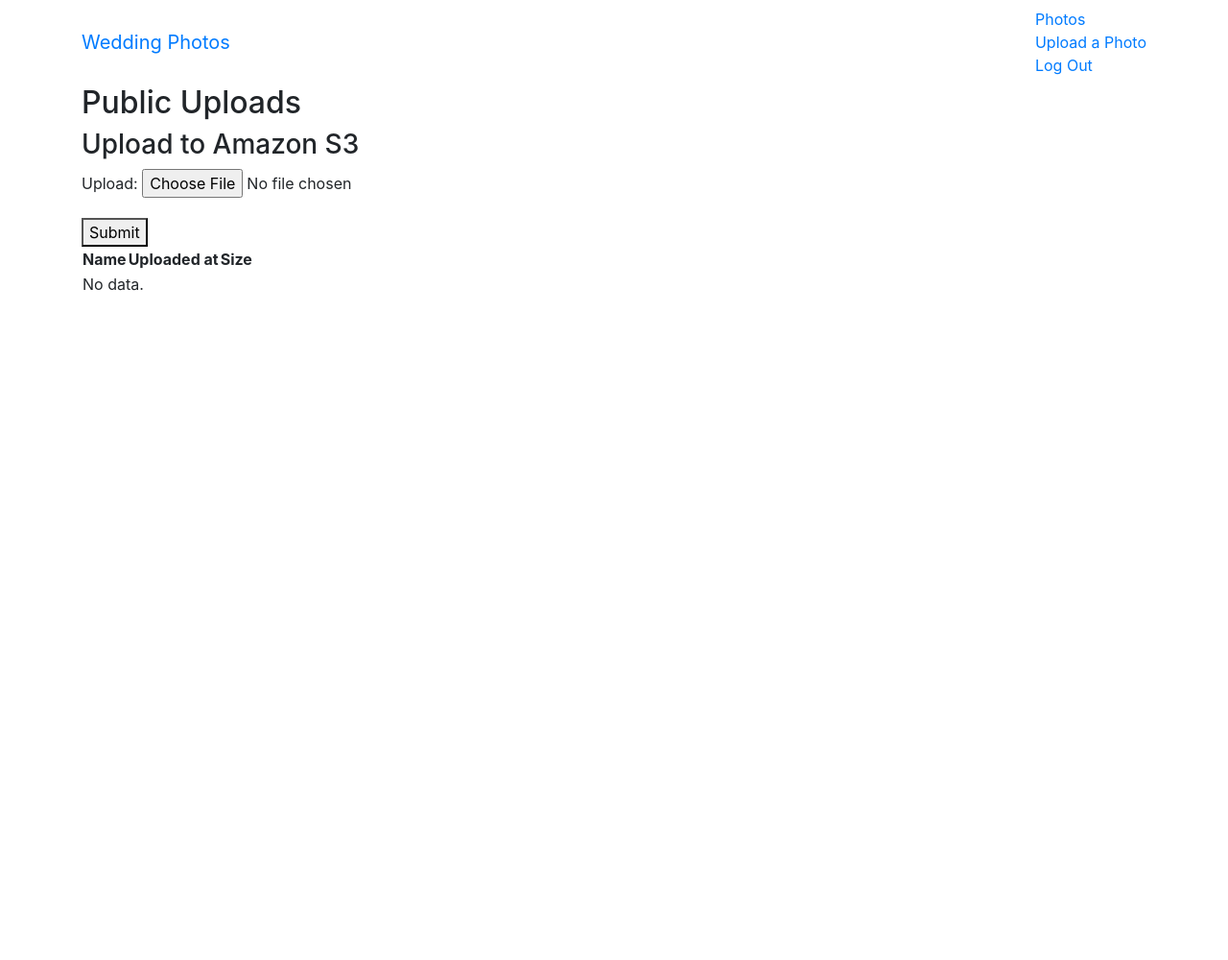
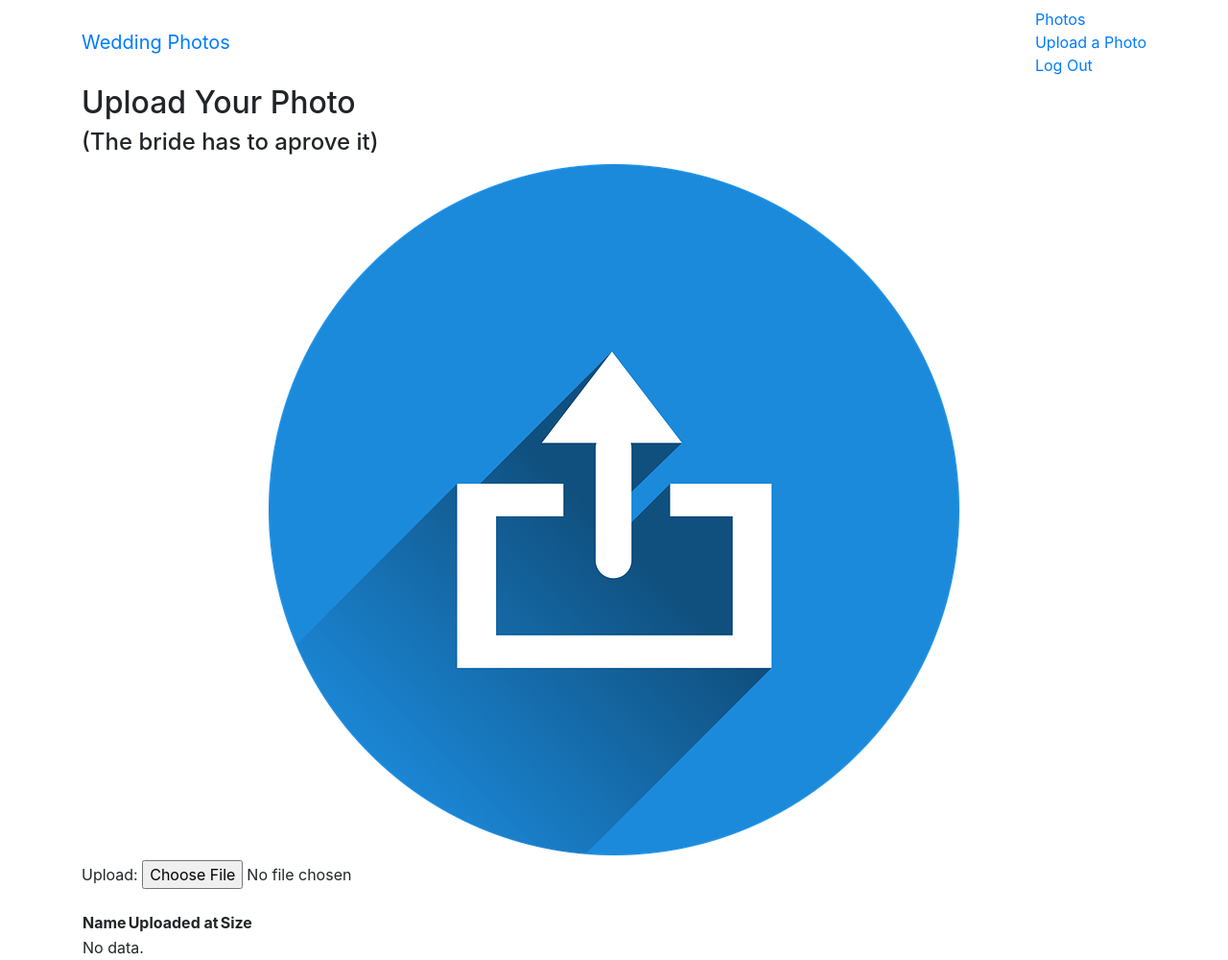
Before and after one commit to chmbrs/WeddingUpload, a Django app: page /upload/ in a window 1280 px wide. Shown: the whole page at 96% size. Before the commit the page ends 303 px from the top, so only its background shows below. Run offline with Django 3.2, Linux system fonts and the light colour scheme; the visitor is signed in with stand-in values (Sample User, id 1); data that the repository does not hold is empty; some libraries are stand-ins or nearby versions.

Commit message:
Continue

```diff
--- a/accounts/views.py
+++ b/accounts/views.py
@@ -3,6 +3,7 @@
 from django.views.generic import CreateView
 
 from . import forms
+
 # Create your views here.
 class SignUp(CreateView):
     form_class = forms.UserCreateForm
--- a/templates/base.html
+++ b/templates/base.html
@@ -30,7 +30,7 @@
             <ul class="nav navbar-nav navbar-right">
               {% if user.is_authenticated %}
                 <li class="nav-item"><a href="#">Photos</a></li>
-                <li class="nav-item"><a href="#">Upload a Photo</a></li>
+                <li class="nav-item"><a href="{% url 'upload' %}">Upload a Photo</a></li>
                 <li class="nav-item"><a href="{% url 'accounts:logout' %}">Log Out</a></li>
               {% else %}
                 <li class="nav-item"><a href="#">Photos</a></li>
--- a/templates/index.html
+++ b/templates/index.html
@@ -2,4 +2,8 @@
 
 {% block content %}
   <h1> Welcome to Wedding Upload!</h1>
+  {% if user.is_authenticated %}
+  {% else %}
+    <h2>Please <a href="/accounts/login/">Log In</a> or <a href="/accounts/signup/">Sign Up</a> to view, upload and comment the photos.</h2>
+  {% endif %}
 {% endblock %}
--- a/upload/templates/upload/document_form.html
+++ b/upload/templates/upload/document_form.html
@@ -1,14 +1,33 @@
 {% extends 'base.html' %}
+{% load staticfiles %}
 
 {% block content %}
-  <h2>Public Uploads</h2>
-  <h3>Upload to Amazon S3</h3>
+  {% if user.is_authenticated %}
+    <h2>Upload Your Photo</h2>
+    <h4>(The bride has to aprove it)</h4>
 
-  <form method="post" enctype="multipart/form-data">
+  <!-- <form method="post" enctype="multipart/form-data">
     {% csrf_token %}
     {{ form.as_p }}
     <button type="submit">Submit</button>
+  </form> -->
+
+    <div class="fileinput fileinput-new" data-provides="fileinput" style="margin-left: auto; margin-right: auto; width: 100%; max-height: 60vw;">
+      <div class="fileinput-new thumbnail" style="width: 100%">
+        <img src="{% static 'images/upload.png' %}" alt="...">
+      </div>
+      <div class="fileinput-preview fileinput-exists thumbnail" style="margin-left: auto; margin-right: auto; max-width: 100%;"></div>
+      <div>
+        <!-- <span class="btn btn-primary btn-lg btn-block btn-file"><span class="fileinput-new">Select Image</span><span class="fileinput-exists">Change</span><input type="file" id="file-input"></span> -->
+        <form enctype="multipart/form-data" method="POST">
+          {% csrf_token %}
+          {{ form.as_p }}
+          <input type="text" name="photo-title" class="form-control form-control-lg fileinput-exists" style="margin-top: 15px; margin-bottom: 5px" placeholder="Photo Title">
+          <input type="submit" class="btn btn-success btn-lg btn-block fileinput-exists" value="Upload Photo">
         </form>
+      </div>
+    </div>
+
 
     <table>
       <thead>
@@ -32,4 +51,9 @@
         {% endfor %}
       </tbody>
     </table>
+    {% else %}
+      <h1> Welcome to Wedding Upload!</h1>
+      <h2>Please <a href="/accounts/login/">Log In</a> or <a href="/accounts/signup/">Sign Up</a> to view, upload and comment the photos.</h2>
+    {% endif %}
+
 {% endblock %}
--- a/upload/views.py
+++ b/upload/views.py
@@ -10,7 +10,7 @@
 class DocumentCreateView(CreateView):
     model = Document
     fields = ['upload', ]
-    success_url = reverse_lazy('home')
+    success_url = reverse_lazy('upload')
 
     def get_context_data(self, **kwargs):
         context = super().get_context_data(**kwargs)
--- a/weddingupload/settings.py
+++ b/weddingupload/settings.py
@@ -157,7 +157,7 @@
 DEFAULT_FILE_STORAGE = 'weddingupload.storage_backends.MediaStorage'
 
 
-LOGIN_REDIRECT_URL = 'test'
+LOGIN_REDIRECT_URL = 'upload'
 LOGOUT_REDIRECT_URL = 'thanks'
 
 # Activate Django-Heroku.
--- a/weddingupload/urls.py
+++ b/weddingupload/urls.py
@@ -13,7 +13,6 @@
     1. Import the include() function: from django.urls import include, path
     2. Add a URL to urlpatterns:  path('blog/', include('blog.urls'))
 """
-
 from django.contrib import admin
 from django.urls import path
 from django.urls import include
--- a/weddingupload/views.py
+++ b/weddingupload/views.py
@@ -1,11 +1,9 @@
 from django.views.generic import TemplateView
 
 class TestPage(TemplateView):
-    """docstring forTestPage."""
     template_name = 'test.html'
 
 class ThanksPage(TemplateView):
-    """docstring for ThanksPage."""
     template_name = 'thanks.html'
 
 class HomePage(TemplateView):
```
Also changed, not shown: upload/templates/upload/backup.html (deleted, +0 -24 lines). Lines whose indentation alone changed are shown as unchanged.
